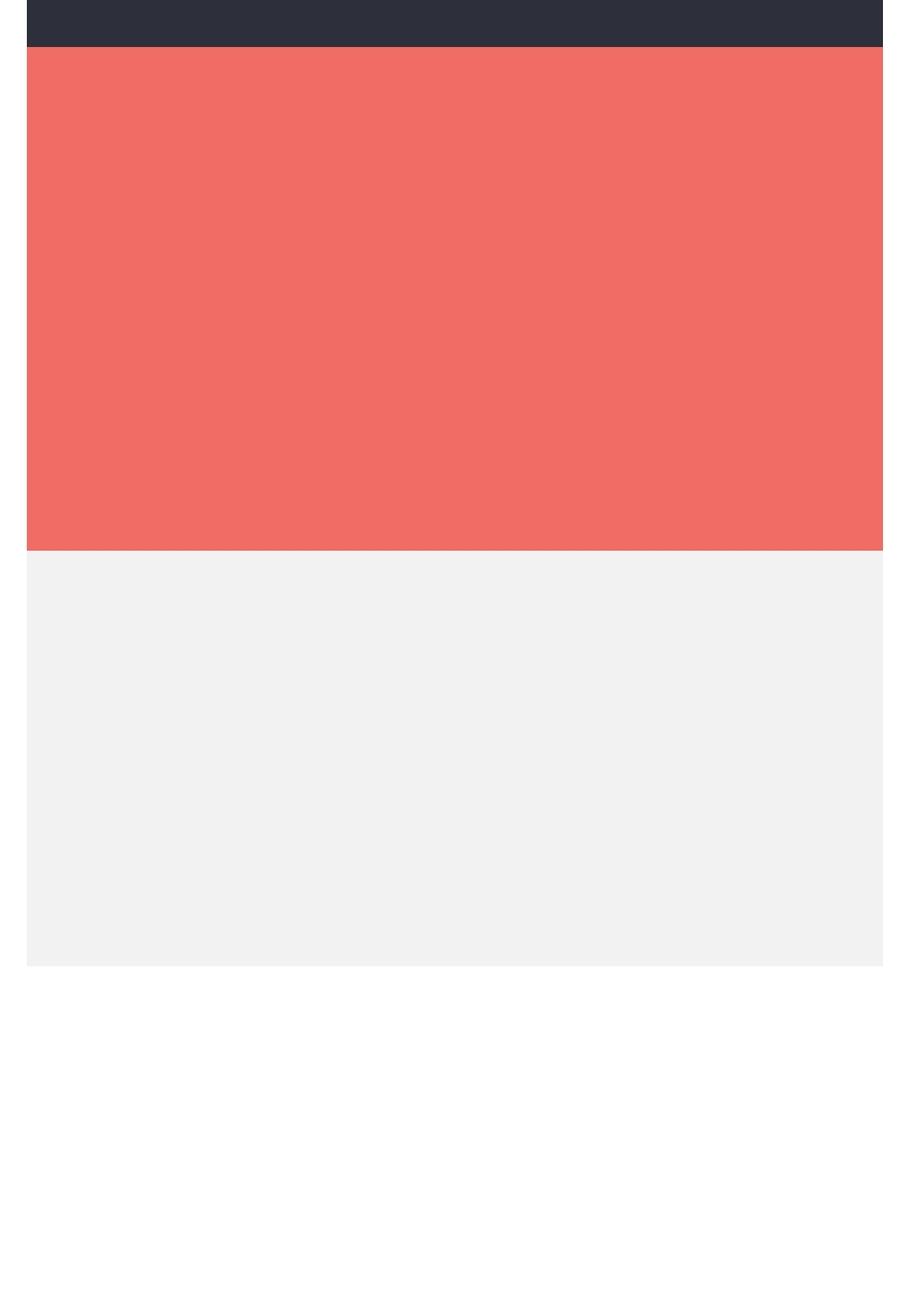
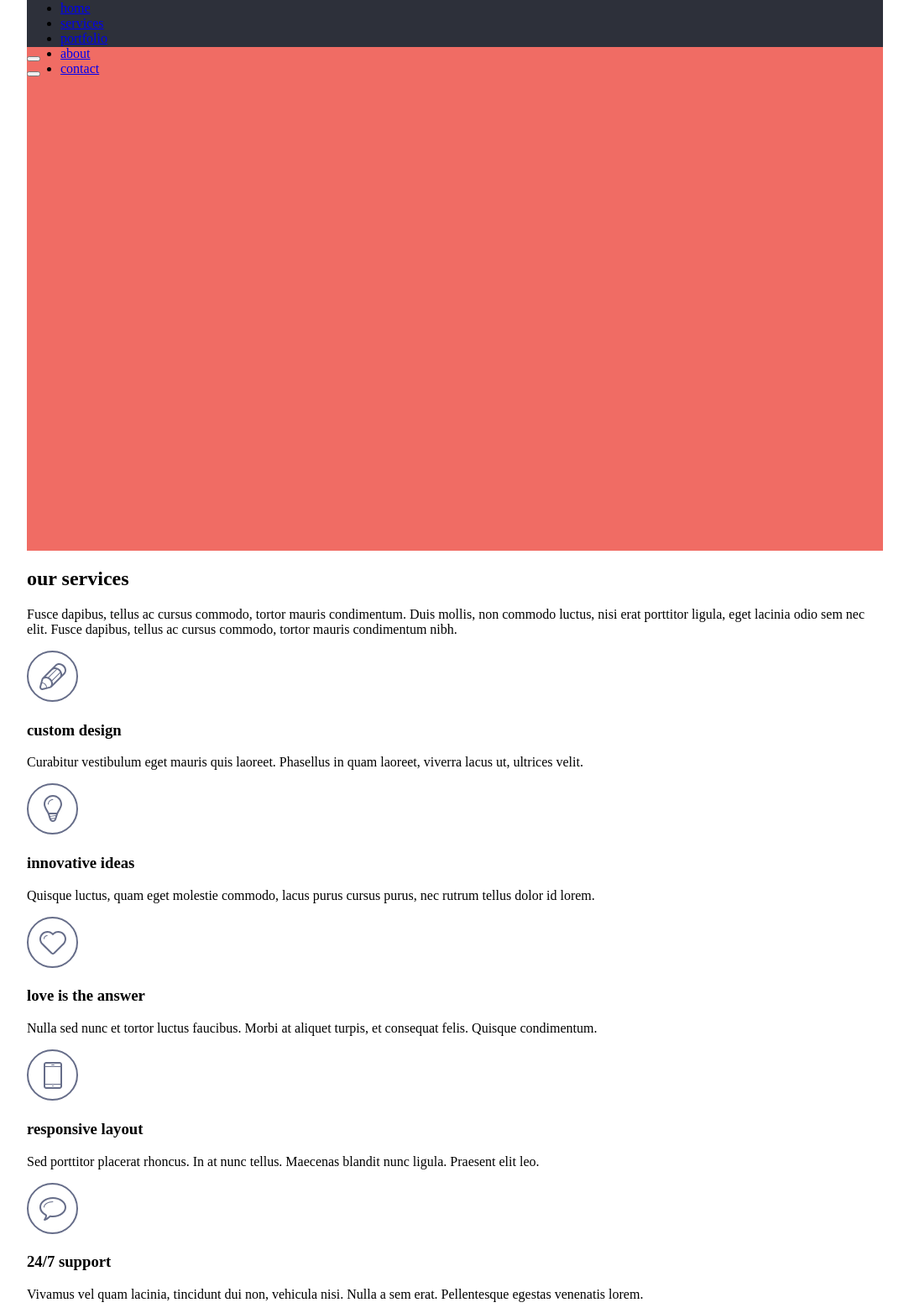
Before and after one commit to UniBreakfast/singolo, a plain HTML site: page singolo1.html in a window 1280 px wide. Shown: the part 33-1597 px from the top of the page at 84% size, without its empty margins (98-1181 px from the left). Before the commit the page ends 1184 px from the top, so only its background shows below. Drawn offline with Linux system fonts and the light colour scheme.

Commit message:
feat: add tag structure and slider icon files

```diff
--- a/singolo1.html
+++ b/singolo1.html
@@ -10,17 +10,64 @@
   <main class="wrapper">
 
     <header class="header">
-
-
+      <div class="logo">singolo*</div>
+      <nav class="nav-menu">
+        <ul>
+          <li><a href="#">home</a></li>
+          <li><a href="#">services</a></li>
+          <li><a href="#">portfolio</a></li>
+          <li><a href="#">about</a></li>
+          <li><a href="#">contact</a></li>
+        </ul>
+      </nav>
     </header>
 
     <section class="slider">
-
-
+      <button class="slider__btn slider__btn_left"></button>
+      <div class="slides">
+        <div class="slides__slide phones">
+          <div class="phone"></div>
+          <div class="phone phone_landscape"></div>
+        </div>
+      </div>
+      <button class="slider__btn slider__btn_right"></button>
     </section>
 
-    <section class="services">
-
+    <section class="section">
+      <h2 class="section__header">our services</h2>
+      <p class="section__text">Fusce dapibus, tellus ac cursus commodo, tortor mauris condimentum. Duis mollis, non commodo luctus, nisi erat porttitor ligula, eget lacinia odio sem nec elit. Fusce dapibus, tellus ac cursus commodo, tortor mauris condimentum nibh.</p>
+      <div class="grid grid_3col">
+        <div class="grid grid_2col">
+          <img src="assets/icons/pen.svg" alt="pen" class="icon">
+          <h3 class="cell__header">custom design</h3>
+          <p class="cell__text">Curabitur vestibulum eget mauris quis laoreet. Phasellus in quam laoreet, viverra lacus ut, ultrices velit.</p>
+        </div>
+        <div class="grid grid_2col">
+          <img src="assets/icons/bulb.svg" alt="bulb" class="icon">
+          <h3 class="cell__header">innovative ideas</h3>
+          <p class="cell__text">Quisque luctus, quam eget molestie commodo, lacus purus cursus purus, nec rutrum tellus dolor id lorem.</p>
+        </div>
+        <div class="grid grid_2col">
+          <img src="assets/icons/heart.svg" alt="heart" class="icon">
+          <h3 class="cell__header">love is the answer</h3>
+          <p class="cell__text">Nulla sed nunc et tortor luctus faucibus. Morbi at aliquet turpis, et consequat felis. Quisque condimentum.</p>
+        </div>
+        <div class="grid grid_2col">
+          <img src="assets/icons/phone.svg" alt="phone" class="icon">
+          <h3 class="cell__header">responsive layout</h3>
+          <p class="cell__text">Sed porttitor placerat rhoncus. In at nunc tellus. Maecenas blandit nunc ligula. Praesent elit leo.</p>
+        </div>
+        <div class="grid grid_2col">
+          <img src="assets/icons/bubble.svg" alt="bubble" class="icon">
+          <h3 class="cell__header">24/7 support</h3>
+          <p class="cell__text">Vivamus vel quam lacinia, tincidunt dui non, vehicula nisi. Nulla a sem erat. Pellentesque egestas venenatis lorem.</p>
+        </div>
+        <div class="grid grid_2col">
+          <img src="assets/icons/star.svg" alt="" class="icon">
+          <h3 class="cell__header">feel like a star</h3>
+          <p class="cell__text">Quisque hendrerit purus dapibus, ornare nibh vitae, viverra nibh. Fusce vitae aliquam tellus.</p>
+        </div>
+      </div>
 
     </section>
 
```
Also changed, not shown: assets/icons/left.svg (added), assets/icons/right.svg (added).
